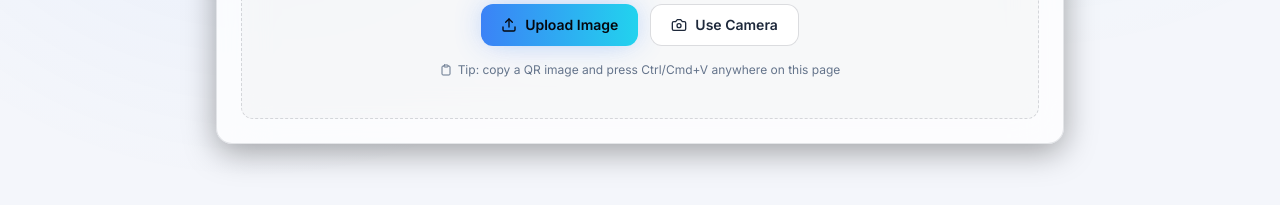
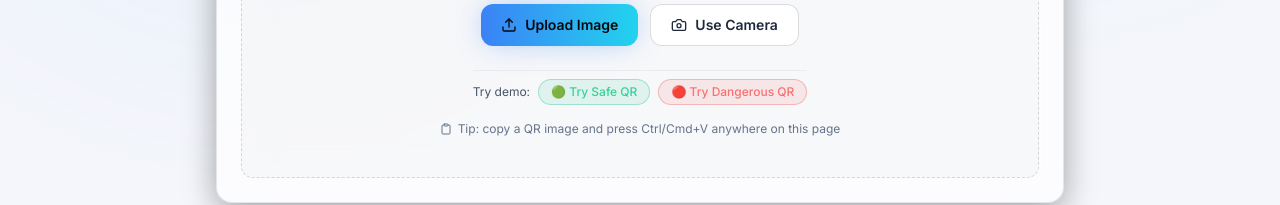
Before and after one commit to maryamabdulkaderfille-png/CYBERSHIELD, a React (Vite) app in the folder frontend/: page /quick-scan/qr in a window 1280 px wide. Shown: the part 457-662 px from the top of the page. Built offline with nearby package versions, Linux system fonts and the light colour scheme; no server answers.

Commit message:
Add safe and dangerous demo QR code buttons

```diff
--- a/frontend/src/pages/QuickScanQrPage.tsx
+++ b/frontend/src/pages/QuickScanQrPage.tsx
@@ -90,6 +90,17 @@ export function QuickScanQrPage() {
     if (cameraInputRef.current) cameraInputRef.current.value = "";
   };
 
+  const handleSampleQr = async (samplePath: string, fileName: string) => {
+    try {
+      const res = await fetch(samplePath);
+      const blob = await res.blob();
+      const file = new File([blob], fileName, { type: "image/png" });
+      handleFile(file);
+    } catch {
+      setError("Could not load sample QR code.");
+    }
+  };
+
   return (
     <div className="mx-auto max-w-4xl px-6 py-16">
       <Link to="/quick-scan" className="text-xs font-medium text-slate-500 hover:text-slate-300">
@@ -148,6 +159,24 @@ export function QuickScanQrPage() {
             )}
           </div>
 
+          <div className="mt-2 flex flex-wrap items-center justify-center gap-2 pt-2 border-t border-white/5">
+            <span className="text-xs text-slate-500">Try demo:</span>
+            <button
+              type="button"
+              onClick={() => handleSampleQr("/sample_safe_qr.png", "safe_sample.png")}
+              className="rounded-full border border-emerald-500/30 bg-emerald-500/10 px-3 py-1 text-xs font-medium text-emerald-400 hover:bg-emerald-500/20 transition-colors"
+            >
+              🟢 Try Safe QR
+            </button>
+            <button
+              type="button"
+              onClick={() => handleSampleQr("/sample_dangerous_qr.png", "phishing_sample.png")}
+              className="rounded-full border border-red-500/30 bg-red-500/10 px-3 py-1 text-xs font-medium text-red-400 hover:bg-red-500/20 transition-colors"
+            >
+              🔴 Try Dangerous QR
+            </button>
+          </div>
+
           <p className="flex items-center gap-1.5 text-xs text-slate-600">
             <ClipboardIcon size={12} />
             Tip: copy a QR image and press Ctrl/Cmd+V anywhere on this page
--- a/frontend/src/pages/dashboard/QrScannerPage.tsx
+++ b/frontend/src/pages/dashboard/QrScannerPage.tsx
@@ -163,6 +163,40 @@ export function QrScannerPage() {
             )}
           </div>
 
+          <div className="mt-2 flex flex-wrap items-center justify-center gap-2 pt-2 border-t border-white/5">
+            <span className="text-xs text-slate-500">Try demo:</span>
+            <button
+              type="button"
+              onClick={async () => {
+                try {
+                  const res = await fetch("/sample_safe_qr.png");
+                  const blob = await res.blob();
+                  handleFile(new File([blob], "safe_sample.png", { type: "image/png" }));
+                } catch {
+                  setError("Could not load sample QR code.");
+                }
+              }}
+              className="rounded-full border border-emerald-500/30 bg-emerald-500/10 px-3 py-1 text-xs font-medium text-emerald-400 hover:bg-emerald-500/20 transition-colors"
+            >
+              🟢 Try Safe QR
+            </button>
+            <button
+              type="button"
+              onClick={async () => {
+                try {
+                  const res = await fetch("/sample_dangerous_qr.png");
+                  const blob = await res.blob();
+                  handleFile(new File([blob], "phishing_sample.png", { type: "image/png" }));
+                } catch {
+                  setError("Could not load sample QR code.");
+                }
+              }}
+              className="rounded-full border border-red-500/30 bg-red-500/10 px-3 py-1 text-xs font-medium text-red-400 hover:bg-red-500/20 transition-colors"
+            >
+              🔴 Try Dangerous QR
+            </button>
+          </div>
+
           <p className="flex items-center gap-1.5 text-xs text-slate-600">
             <ClipboardIcon size={12} />
             Tip: copy a QR image and press Ctrl/Cmd+V anywhere on this page
```
Also changed, not shown: frontend/public/sample_dangerous_qr.png (added), frontend/public/sample_safe_qr.png (added).
